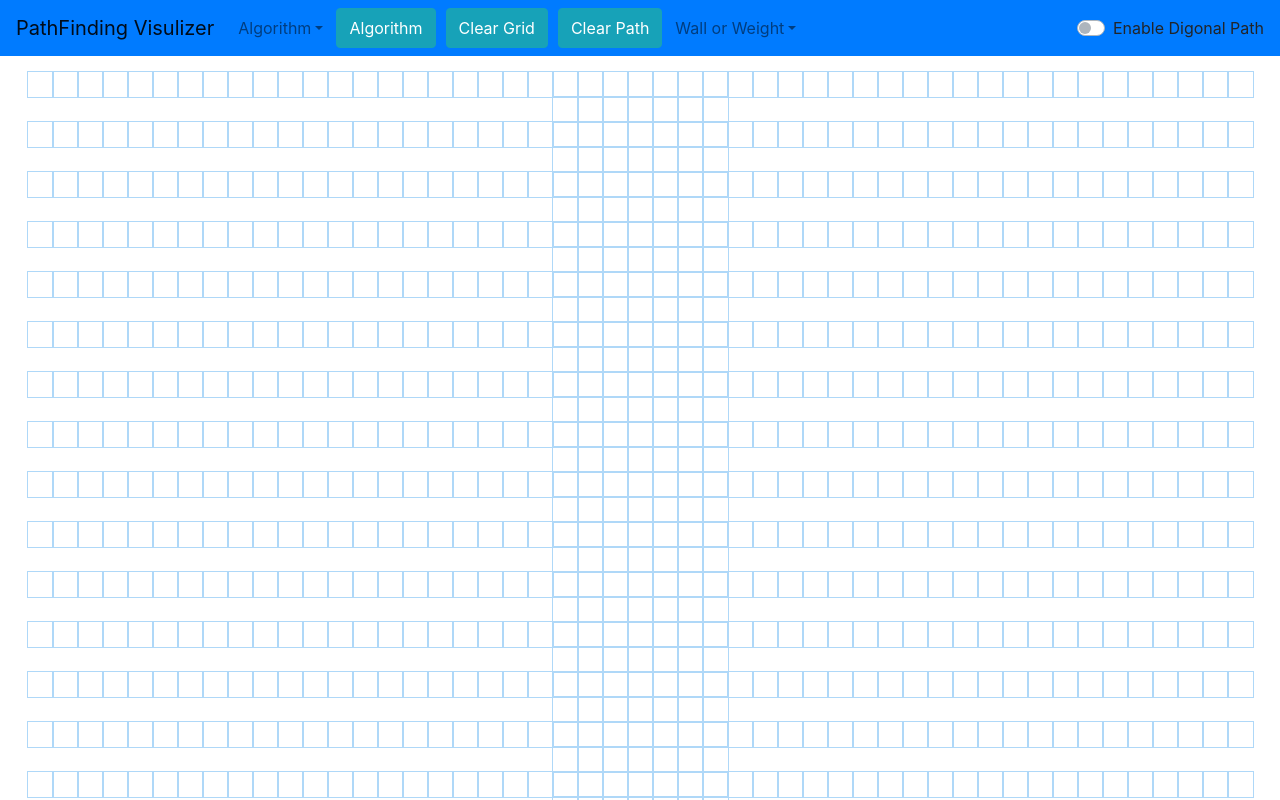
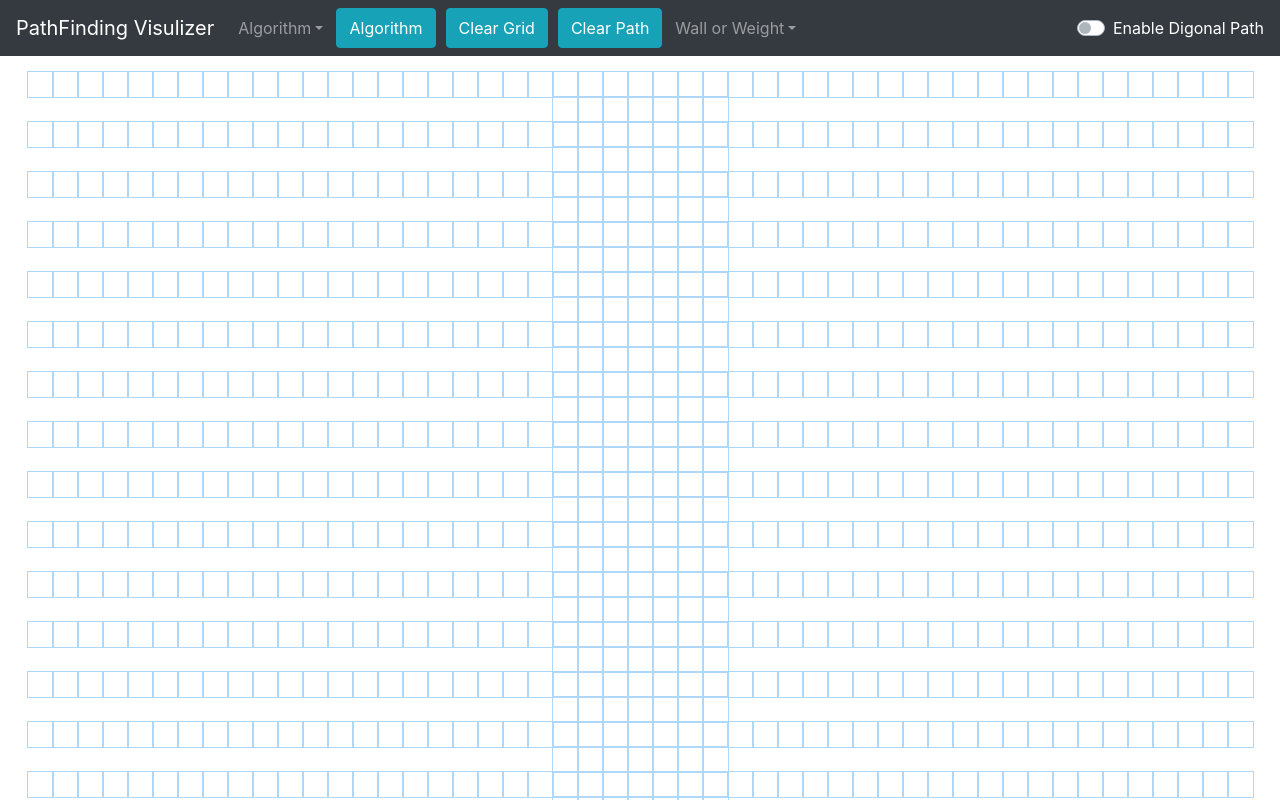
Before and after one commit to muddledluck/Pathfinding-Algorithm-Visualization, a React (Create React App) app: page / in a window 1280 px wide. Shown: the top 800 px of the page. Built offline with nearby package versions, Linux system fonts and the light colour scheme.

Commit message:
Adding Disable on buttons when visualiziton is start's

```diff
--- a/src/components/Navbars/Navbars.jsx
+++ b/src/components/Navbars/Navbars.jsx
@@ -1,4 +1,5 @@
 import React from "react";
+import { useEffect, useState } from "react";
 import Navbar from "react-bootstrap/Navbar";
 import Nav from "react-bootstrap/Nav";
 import NavDropdown from "react-bootstrap/NavDropdown";
@@ -11,6 +12,9 @@ let currentAlgo = "";
 export let wallOrWeight = "wall";
 export let digonalPath = false;
 
+function algorithmCompletedTime(time) {
+  return new Promise((resolve) => setTimeout(resolve, time));
+}
 
 export const Navbars = ({
   visualizeBfs,
@@ -22,35 +26,46 @@ export const Navbars = ({
   resetWeight,
 }) => {
 
+  const [isRuning, setRuning] = useState(false);
+  const [time, setTime] = useState(0);
+
   const onBtnClick = () => {
+    let time = 0;
     if (currentAlgo === "") {
       document.getElementById("Vizu").innerHTML = "Select Algorithm";
     } else if (currentAlgo === "BFS") {
       resetPath();
       resetWeight();
-      visualizeBfs();
-
-
+      time = visualizeBfs();
     } else if (currentAlgo === "Dijkstra") {
       resetPath();
-      visualizeDijkstra();
+      time = visualizeDijkstra();
     } else if (currentAlgo === "AStar") {
       resetPath();
-      visualizeAStar();
+      time = visualizeAStar();
     } else if (currentAlgo === "GreedyBFS") {
       resetPath();
-      visualizeGreedyBFS();
+      time = visualizeGreedyBFS();
     }
+    setTime(time);
+  };
+  useEffect(() => {
+    if (isRuning) {
+      algorithmCompletedTime(time).then(() => {
+        setRuning(false);
+      });
+    }
+  }, [isRuning, time]);
 
-  }
+  const handleClick = () => setRuning(true);
 
   return (
-    <Navbar bg="primary" expand="lg">
+    <Navbar bg="dark" variant="dark">
       <Navbar.Brand>PathFinding Visulizer</Navbar.Brand>
       <Navbar.Toggle aria-controls="basic-navbar-nav" />
       <Navbar.Collapse id="basic-navbar-nav">
-        <Nav className="mr-auto">
-          <NavDropdown title="Algorithm" id="basic-nav-dropdown">
+        <Nav className="mr-auto" >
+          <NavDropdown title="Algorithm" id="basic-nav-dropdown" disabled={isRuning}>
             <NavDropdown.Item
               onClick={() => {
                 const algo = document.getElementById("Vizu");
@@ -92,7 +107,11 @@ export const Navbars = ({
             id="Vizu"
             className="btn"
             variant="info"
-            onClick={() => onBtnClick()}
+            disabled={isRuning}
+            onClick={() => {
+              onBtnClick();
+              handleClick();
+            }}
           >
             Algorithm
           </Button>
@@ -100,7 +119,11 @@ export const Navbars = ({
             id="resetGrid"
             className="btn"
             variant="info"
-            onClick={() => resetGrid()}
+            disabled={isRuning}
+            onClick={() => {
+              resetGrid();
+              handleClick();
+            }}
           >
             Clear Grid
           </Button>
@@ -108,11 +131,15 @@ export const Navbars = ({
             id="resetPath"
             className="btn"
             variant="info"
-            onClick={() => resetPath()}
+            disabled={isRuning}
+            onClick={() => {
+              resetPath();
+              handleClick();
+            }}
           >
             Clear Path
           </Button>
-          <NavDropdown title="Wall or Weight" id="basic-nav-dropdown1">
+          <NavDropdown title="Wall or Weight" id="basic-nav-dropdown1" disabled={isRuning}>
             <NavDropdown.Item
               onClick={() => {
                 wallOrWeight = "wall";
@@ -134,13 +161,15 @@ export const Navbars = ({
         <Form.Check
           type="switch"
           id="custom-switch"
-          label="Enable Digonal Path"
+          label={
+            <span style={{"color":"white"}}>Enable Digonal Path</span>
+          }
+          disabled={isRuning}
           onClick={() => {
-            digonalPath = !digonalPath
-            }}
-       />
+            digonalPath = !digonalPath;
+          }}
+        />
       </Form>
-
     </Navbar>
   );
 };
--- a/src/components/PathFindingVisualizer/PathFindingVisualizer.jsx
+++ b/src/components/PathFindingVisualizer/PathFindingVisualizer.jsx
@@ -22,6 +22,7 @@ let STARTING_COL = 5;
 
 let ENDING_ROW = 15;
 let ENDING_COL = 50;
+
 
 const getInitialGrid = () => {
   const grid = [];
@@ -239,12 +240,15 @@ class PathFindingVisualizer extends React.Component {
   }
 
   animateAlgo(visitedNodesInOrder, nodesInShortestOrder) {
+    let time = 0;
     for (let i = 0; i <= visitedNodesInOrder.length; i++) {
+
       if (i === visitedNodesInOrder.length) {
         setTimeout(() => {
           this.animateShortestPath(nodesInShortestOrder);
         }, 5 * i);
-        return;
+        time = time + (50 * nodesInShortestOrder.length);
+        return time;
       }
       setTimeout(() => {
         const node = visitedNodesInOrder[i];
@@ -266,10 +270,13 @@ class PathFindingVisualizer extends React.Component {
         document.getElementById(`node-${node.row}-${node.col}`).className =
           "node node-at";
       }, 5 * i);
+      time = time + 5;
     }
+
   }
 
   visualizeGreedyBFS = () => {
+
     let { grid } = this.state;
     const startNode = grid[STARTING_ROW][STARTING_COL];
     const endNode = grid[ENDING_ROW][ENDING_COL]
@@ -280,7 +287,8 @@ class PathFindingVisualizer extends React.Component {
       startNode,
       endNode
     );
-    this.animateAlgo(visitedNodesInOrder, nodesInShortestOrder);
+    const timeTaken = this.animateAlgo(visitedNodesInOrder, nodesInShortestOrder);
+    return timeTaken
   }
 
   visualizeAStar = () => {
@@ -299,7 +307,8 @@ class PathFindingVisualizer extends React.Component {
       startNode,
       endNode
     );
-    this.animateAlgo(visitedNodesInOrder, nodesInShortestOrder);
+    const timeTaken = this.animateAlgo(visitedNodesInOrder, nodesInShortestOrder);
+    return timeTaken
   };
   visualizeDijkstra = () => {
     let { grid } = this.state;
@@ -317,7 +326,8 @@ class PathFindingVisualizer extends React.Component {
       startNode,
       endNode
     );
-    this.animateAlgo(visitedNodesInOrder, nodesInShortestOrder);
+    const timeTaken = this.animateAlgo(visitedNodesInOrder, nodesInShortestOrder);
+    return timeTaken;
   };
 
   visualizeBFS = () => {
@@ -332,7 +342,8 @@ class PathFindingVisualizer extends React.Component {
       startNode,
       endNode
     );
-    this.animateAlgo(visitedNodesInOrder, nodesInShortestOrder);
+    const timeTaken = this.animateAlgo(visitedNodesInOrder, nodesInShortestOrder);
+    return timeTaken;
   };
 
   render() {
@@ -347,7 +358,6 @@ class PathFindingVisualizer extends React.Component {
           resetGrid={this.resetGrid}
           resetPath={this.resetPath}
           resetWeight={this.resetWeight}
-
         ></Navbars>
         <div className="grid">
           {grid.map((row, rowIdx) => {
```
Also changed, not shown: 2 other files (tests, documents, lock files or other folders).
